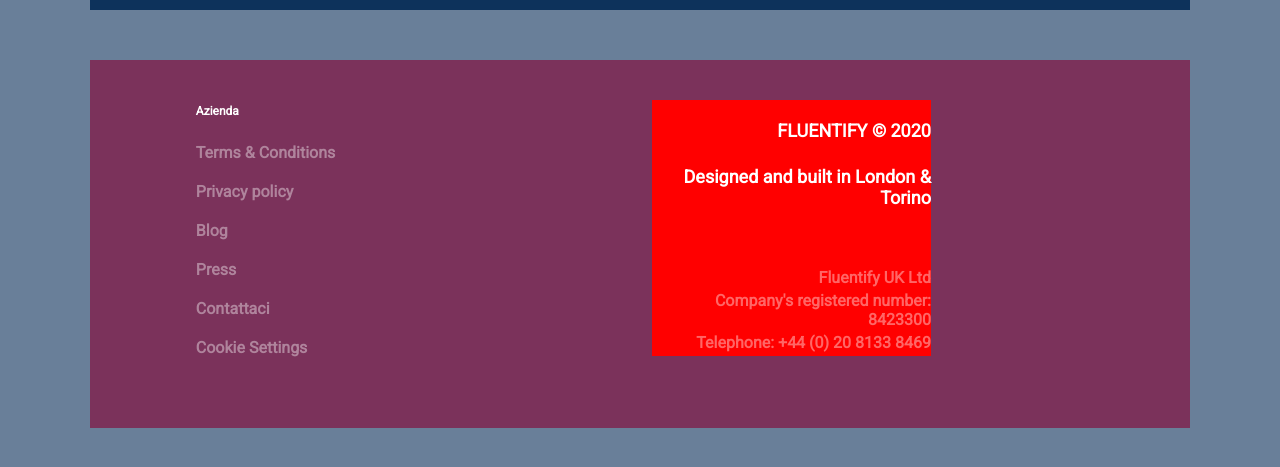
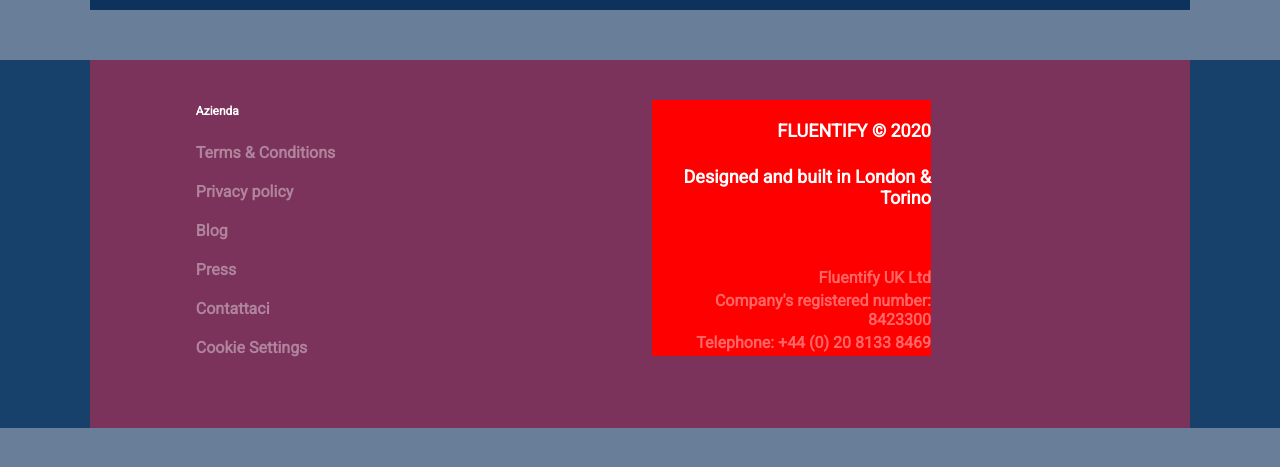
Before and after one commit to JakeShelterwin/html-css-fluentify, a plain HTML site: page index.html in a window 1280 px wide. Shown: the part 101-568 px from the top of the page. Drawn offline with Linux system fonts and the light colour scheme.

Commit message:
Minor Fix

```diff
--- a/styles.css
+++ b/styles.css
@@ -103,11 +103,13 @@ body {
 /* *******************************+* FOOTER ***************************+** */
 /* *******************************+** *//* ****************************+** */
 
+footer {
+  background-color: #17406b;
+}
 
 /* in html contiene tutte gli altri blocchi del footer, quindi imposto regole generali per tali blocchi */
 .containerFooter {
   width: 86%;
-  background-color: rgba(123, 50, 91, 1);
   /* visto che width 86 margin left 7 centra il footer */
   margin-left: 7%;
   /* il padding gestisce le distanze degli elementi che contiene header */
@@ -120,6 +122,7 @@ body {
 
   /* debug */
   margin-top: 50px;
+  background-color: rgba(123, 50, 91, 1);
 
 }
 
```
